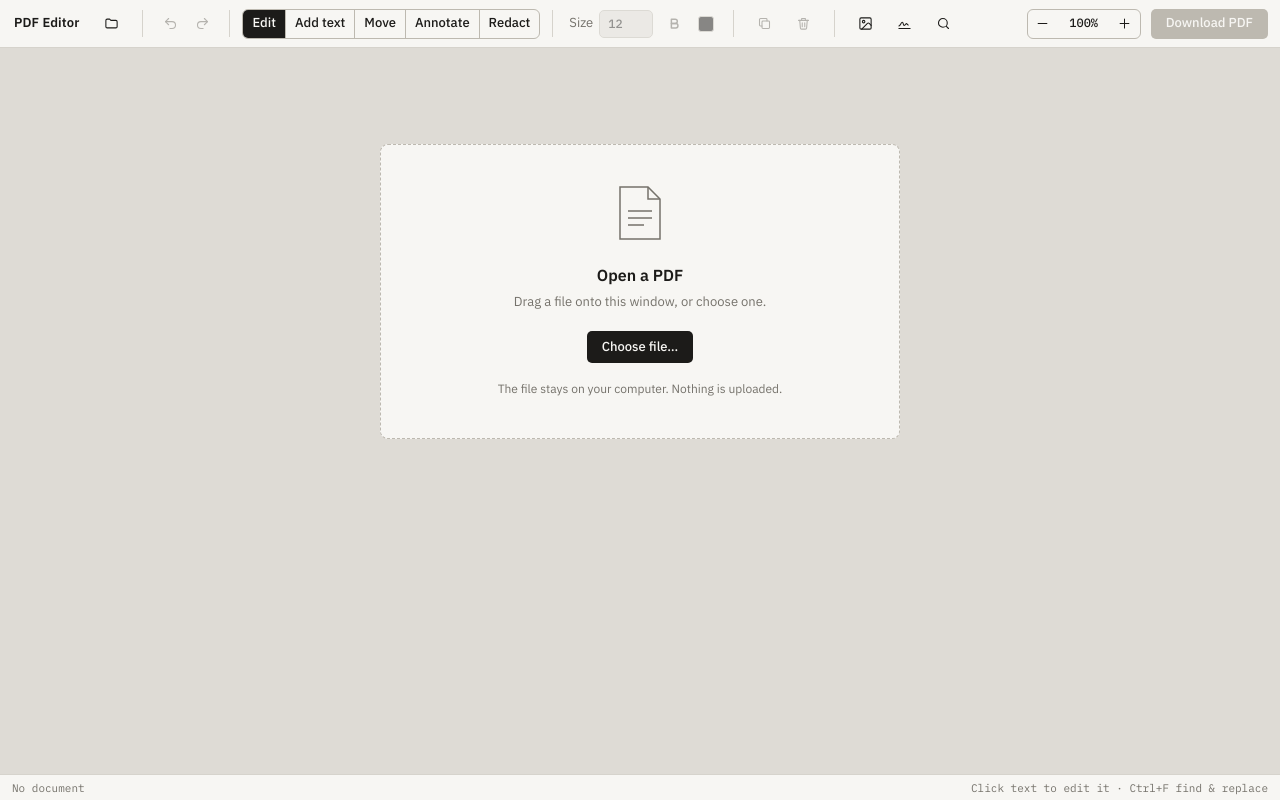
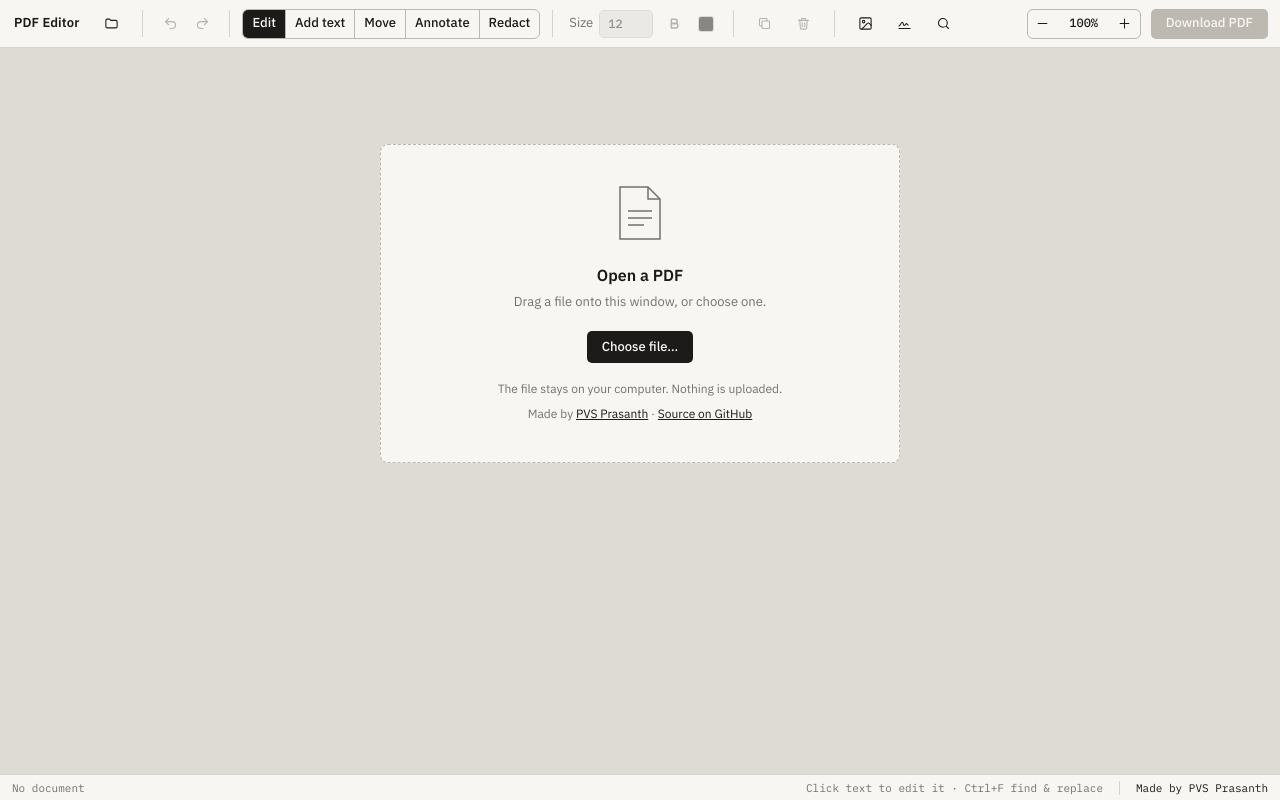
Before and after one commit to pvsp2003/pdf-editor, a plain HTML site: page index.html in a window 1280 px wide. Drawn offline with Linux system fonts and the light colour scheme; a script that the page names is missing.

Commit message:
Add author credit

```diff
--- a/index.html
+++ b/index.html
@@ -4,6 +4,8 @@
 <meta charset="UTF-8">
 <meta name="viewport" content="width=device-width, initial-scale=1">
 <title>PDF Editor</title>
+<meta name="author" content="PVS Prasanth">
+<meta name="description" content="Edit text in PDFs right in your browser. Made by PVS Prasanth.">
 <link rel="preconnect" href="https://fonts.googleapis.com">
 <link rel="preconnect" href="https://fonts.gstatic.com" crossorigin>
 <link href="https://fonts.googleapis.com/css2?family=IBM+Plex+Mono:wght@400;500&family=IBM+Plex+Sans:wght@400;500;600&display=swap" rel="stylesheet">
@@ -133,7 +135,11 @@
   }
   footer .status { overflow: hidden; text-overflow: ellipsis; }
   footer .hint { margin-left: auto; }
-  @media (max-width: 600px) { footer .hint { display: none; } }
+  footer .credit { flex: none; color: var(--ink); text-decoration: none; padding-left: 16px; border-left: 1px solid var(--line); }
+  footer .credit:hover { text-decoration: underline; }
+  @media (max-width: 600px) { footer .hint { display: none; } footer .credit { margin-left: auto; } }
+  #drop .credit-line { margin-top: 8px; }
+  #drop .credit-line a { color: var(--ink); }
 
   /* Text boxes sit over the rendered page. Untouched ones are invisible so the original shows through. */
   .box {
@@ -342,6 +348,7 @@
     <p>Drag a file onto this window, or choose one.</p>
     <label class="btn" for="fileInput">Choose file…</label>
     <p class="fine">The file stays on your computer. Nothing is uploaded.</p>
+    <p class="fine credit-line">Made by <a href="https://github.com/pvsp2003" target="_blank" rel="noopener">PVS Prasanth</a> · <a href="https://github.com/pvsp2003/pdf-editor" target="_blank" rel="noopener">Source on GitHub</a></p>
   </div>
   <div id="pages"></div>
 </main>
@@ -379,6 +386,7 @@
 <footer>
   <span class="status" id="status">No document</span>
   <span class="hint" id="hint">Click text to edit it · Ctrl+F find &amp; replace</span>
+  <a class="credit" href="https://github.com/pvsp2003" target="_blank" rel="noopener">Made by PVS Prasanth</a>
 </footer>
 <div id="toast"></div>
 
```
Also changed, not shown: 1 other file.
